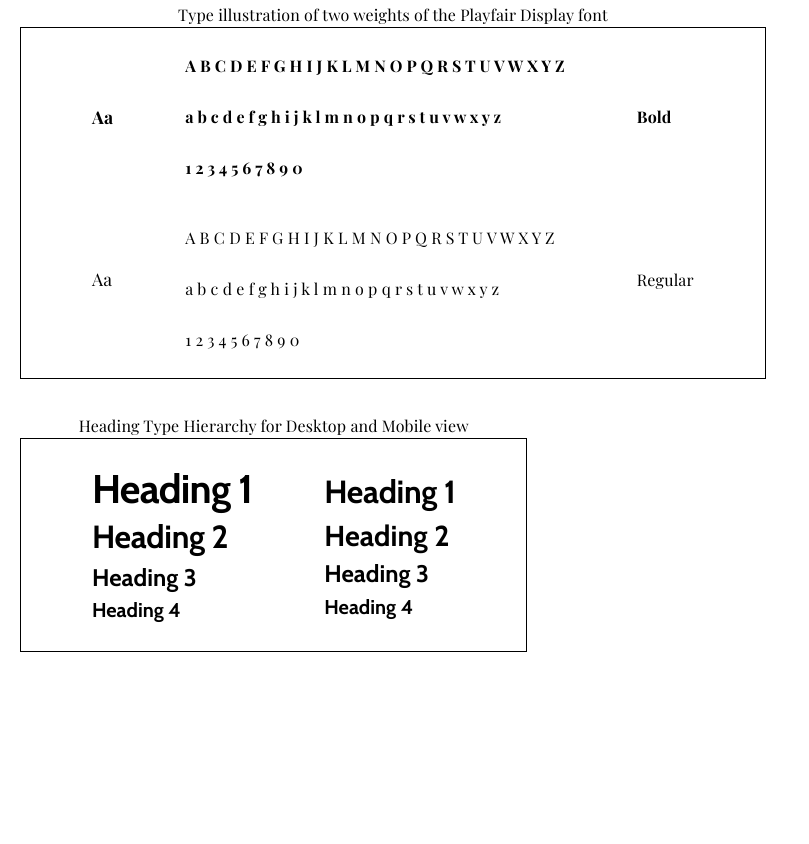
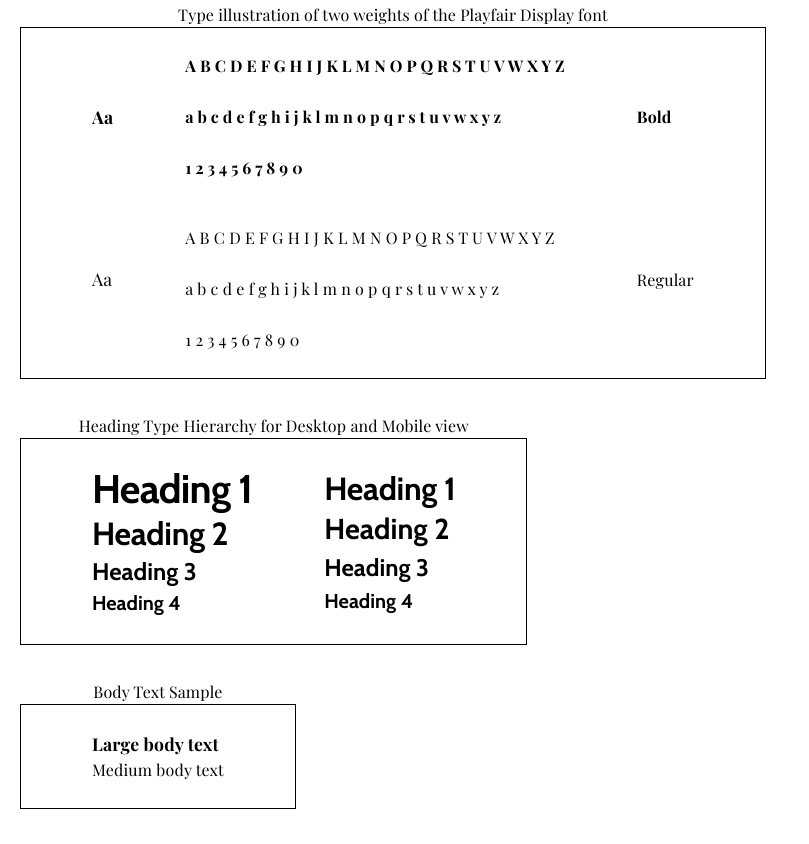
Before and after one commit to alinaghale88/capestone-project1, a plain HTML site: page typography.html in a window 1280 px wide. Shown: the part 1271-2115 px from the top of the page, without its empty margins (0-809 px from the left). Before the commit the page ends 1958 px from the top, so only its background shows below. Drawn offline with nearby package versions, Linux system fonts and the light colour scheme.

Commit message:
Add section for body text sample

```diff
--- a/typography.html
+++ b/typography.html
@@ -187,15 +187,28 @@
             <tr>
               <td>
                 <h1 class="u-heading-font u-heading-bold u-heading-xl-dt u-heading-line-height-xl u-letter-spacing-xl-dt">Heading 1</h1>
-                <h2 class="u-heading-font u-heading-bold u-heading-lg-dt .u-heading-line-height-lg u-letter-spacing-lg-dt">Heading 2</h2>
+                <h2 class="u-heading-font u-heading-bold u-heading-lg-dt u-heading-line-height-lg u-letter-spacing-lg-dt">Heading 2</h2>
                 <h3 class="u-heading-font u-heading-bold u-heading-md u-heading-line-height-md u-letter-spacing-heading">Heading 3</h3>
                 <h4 class="u-heading-font u-heading-bold u-heading-sm u-body-line-height u-letter-spacing-heading">Heading 4</h4>
               </td>
               <td>
-                <h1 class="u-heading-font u-heading-bold u-heading-xl-mb .u-heading-line-height-lg u-letter-spacing-lg-dt">Heading 1</h1>
+                <h1 class="u-heading-font u-heading-bold u-heading-xl-mb u-heading-line-height-lg u-letter-spacing-lg-dt">Heading 1</h1>
                 <h2 class="u-heading-font u-heading-bold u-heading-lg-mb u-heading-line-height-md u-letter-spacing-heading">Heading 2</h2>
                 <h3 class="u-heading-font u-heading-bold u-heading-md u-body-line-height u-letter-spacing-heading">Heading 3</h3>
                 <h4 class="u-heading-font u-heading-bold u-heading-sm u-body-line-height u-letter-spacing-heading">Heading 4</h4>
+              </td>
+            </tr>
+            </tbody>
+          </table>
+        </section>
+        <section>
+          <table class="c-typography-table">
+            <caption>Body Text Sample</caption>
+            <tbody>
+            <tr>
+              <td>
+                <p class="u-body-font u-body-bold u-body-lg u-body-line-height u-letter-spacing-normal">Large body text</p>
+                <p class="u-body-font u-body-regular u-body-md u-body-line-height u-letter-spacing-normal">Medium body text</p>
               </td>
             </tr>
             </tbody>
```
